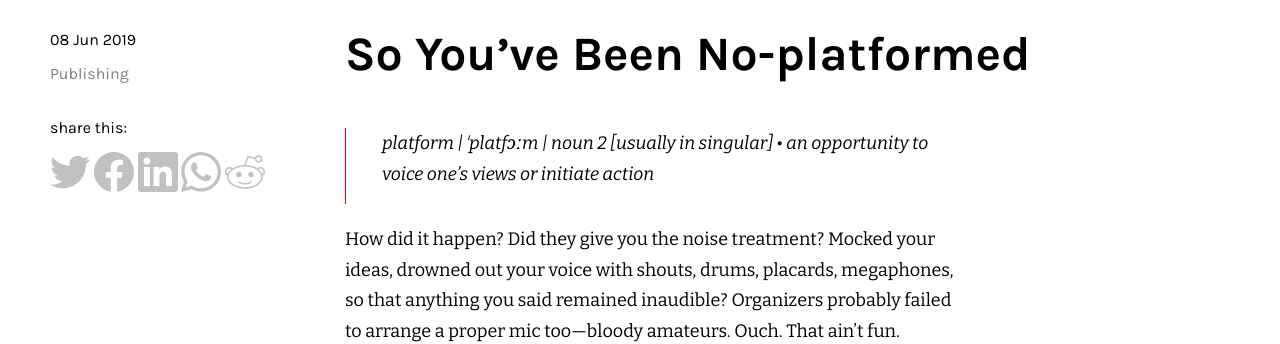
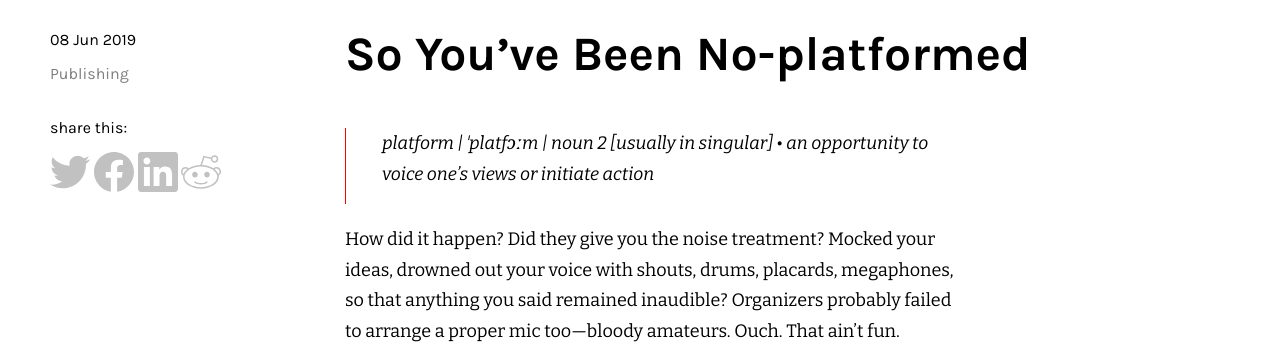
Before and after one commit to csmeyns/log, a Jekyll site: the page built from _posts/2019-06-08-so-no-platform.md, in a window 1280 px wide. Shown: the part 1069-1413 px from the top of the page. Built offline with Jekyll 4.4.1, drawn with Linux system fonts in a browser that asks for light colours; nearby versions of some CDN libraries.

Commit message:
remove whatsapp share

```diff
--- a/_includes/share.html
+++ b/_includes/share.html
@@ -16,11 +16,11 @@
         {% include social/share-icon-linkedin.svg %}
       </a>
     </li>
-    <li class="whatsapp">
+   <!--  <li class="whatsapp">
       <a alt="Whatsapp" href="whatsapp://send" data-text="Text to share" data-href="http://www.reddit.com/submit?url={{ page.url | replace:'index.html','' | prepend: site.baseurl | prepend: site.url | uri_escape}}&title={{ page.title | default:"" | uri_escape }}">
         {% include social/share-icon-whatsapp.svg %}
       </a>
-    </li>
+    </li> -->
     <li class="reddit">
       <a href="http://www.reddit.com/submit?url={{ page.url | replace:'index.html','' | prepend: site.baseurl | prepend: site.url | uri_escape}}&title={{ page.title | default:"" | uri_escape }}" target="_blank">
         {% include social/share-icon-reddit.svg %}
```
